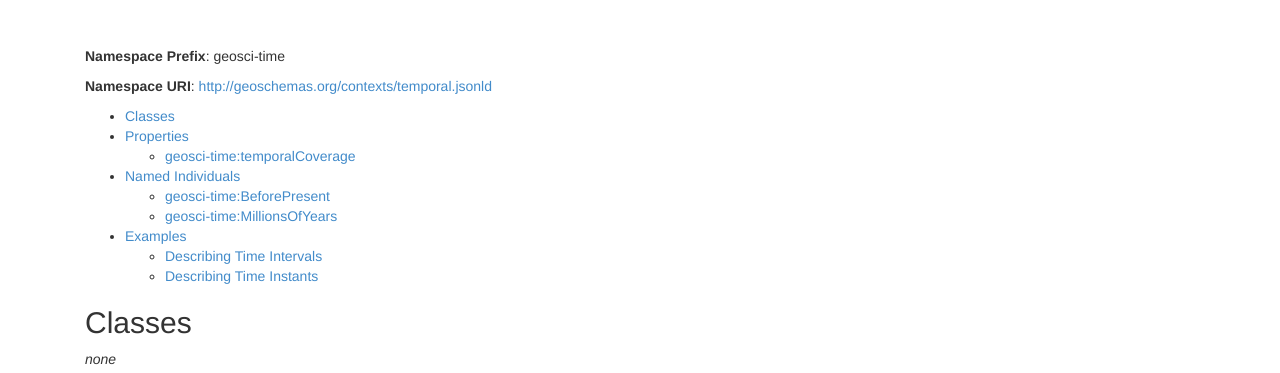
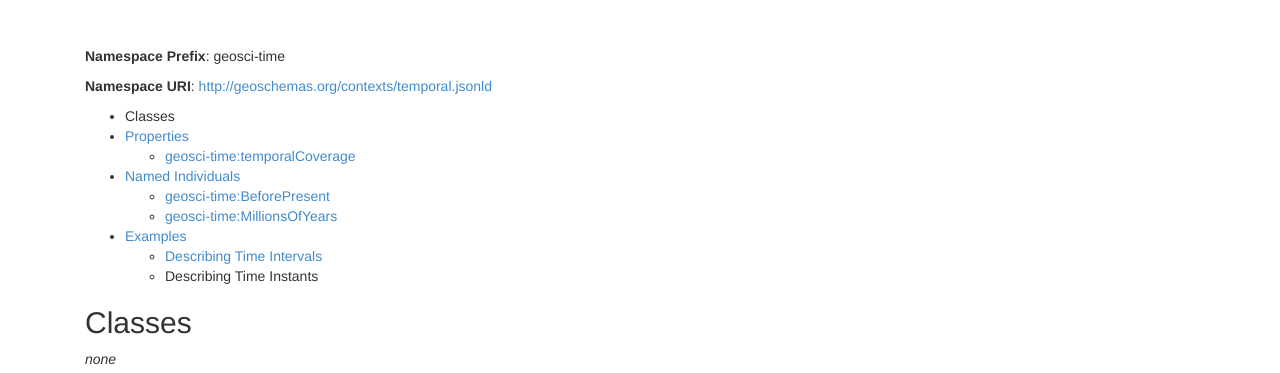
Before and after one commit to geoschemas-org/geoschemas-org.github.io, a Jekyll site: the page built from extensions/temporal.md, in a window 1280 px wide. Shown: the part 170-543 px from the top of the page. Built offline with Jekyll 4.4.1, drawn with Linux system fonts in a browser that asks for light colours; our own code applies the rules of GitHub Pages for plain Markdown files.

Commit message:
Update temporal.md

````diff
--- a/extensions/temporal.md
+++ b/extensions/temporal.md
@@ -14,7 +14,7 @@ __Namespace Prefix__: geosci-time
 __Namespace URI__: 	[http://geoschemas.org/contexts/temporal.jsonld](http://geoschemas.org/contexts/temporal.jsonld)
 
 
-* [Classes](#classes)
+* Classes
 * [Properties](#properties)
   * [geosci-time:temporalCoverage](#temporalCoverage)
 * [Named Individuals](#namedindividuals)
@@ -22,7 +22,7 @@ __Namespace URI__: 	[http://geoschemas.org/contexts/temporal.jsonld](http://geos
   * [geosci-time:MillionsOfYears](#MillionsOfYears)
 * [Examples](#examples)
   * [Describing Time Intervals](#intervals)
-  * [Describing Time Instants](#instants)
+  * Describing Time Instants
 
 <a name="classes"></a>
 
@@ -31,13 +31,12 @@ __Namespace URI__: 	[http://geoschemas.org/contexts/temporal.jsonld](http://geos
 *none*
 
 [back to top](#top)
+<hr/>
 <a name="properties"></a>
-<hr/>
 
+## Properties
 
 <a name="temporalCoverage"></a>
-## Properties
-
 __geosci-time:temporalCoverage__ - Use the [OWL-Time vocabulary](https://www.w3.org/TR/owl-time/) to describe the temporal coverage of a Dataset.
 
 Domain: [schema:Dataset](http://schema.org/Dataset)
@@ -48,12 +47,12 @@ The [OWL Time vocabulary](https://www.w3.org/TR/owl-time/) defines useful ways f
 
 [back to top](#top)
 
+<hr/>
 <a name="namedindividuals"></a>
-<hr/>
+
+## Named Individuals
 
 <a name="BeforePresent"></a>
-## Named Individuals
-
 __geosci-time:BeforePresent__ - For defining the 'Before Present' (BP) temporal reference system for use in OWL-Time ([time:hasTRS](https://www.w3.org/TR/owl-time/#time:hasTRS))
 
 Type: [time:TRS](https://www.w3.org/TR/owl-time/#time:TRS)
@@ -71,12 +70,12 @@ Temporal position expressed numerically scaled in millions of years increasing b
 
 [back to top](#top)
 
+<hr/>
 <a name="examples"></a>
-<hr/>
+
+## Examples
 
 <a id="intervals"></a>
-## Examples
-
 
 ### Intervals
 
@@ -197,7 +196,10 @@ Then, we use the [time:intervalContains](https://www.w3.org/TR/owl-time/#time:in
 }
 ```
 [back to top](#top)
+
+<hr/>
 <a id="instants"></a>
+
 ### Instants
 
 [back to top](#top)
````
